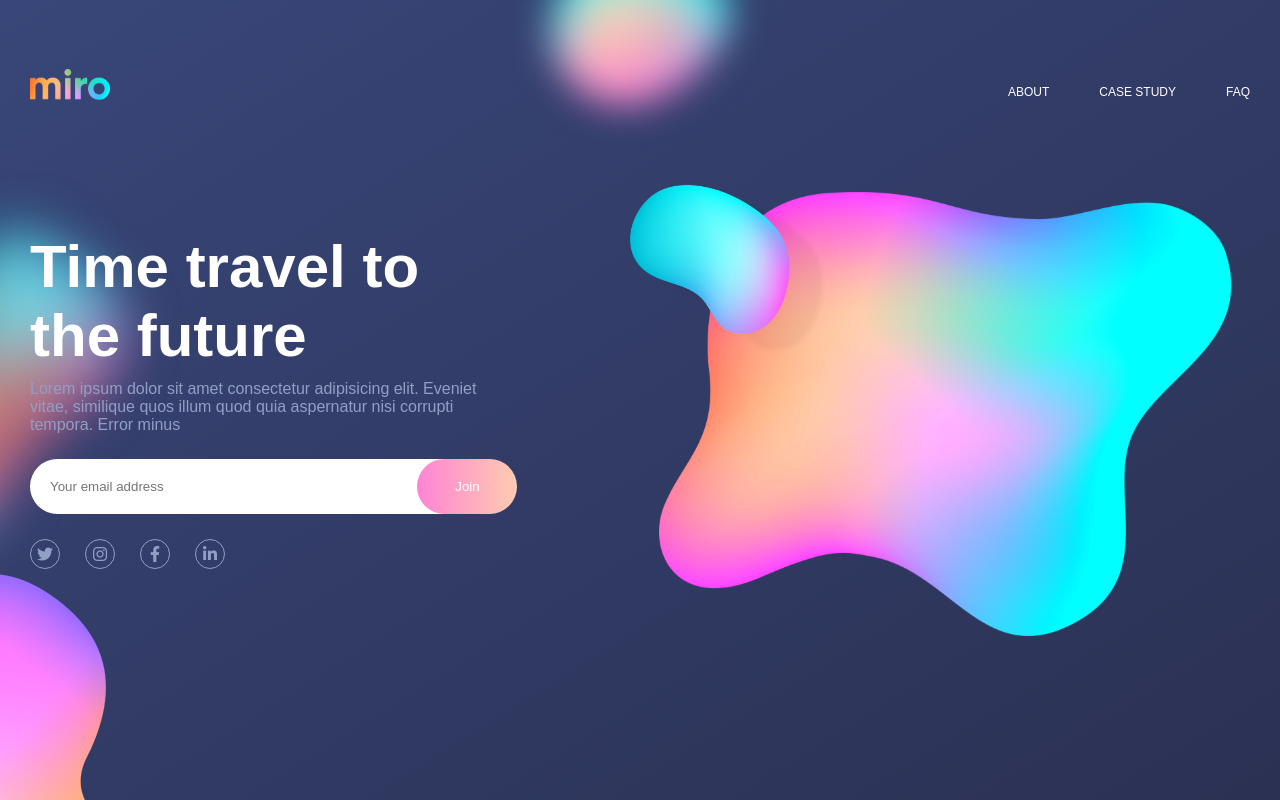
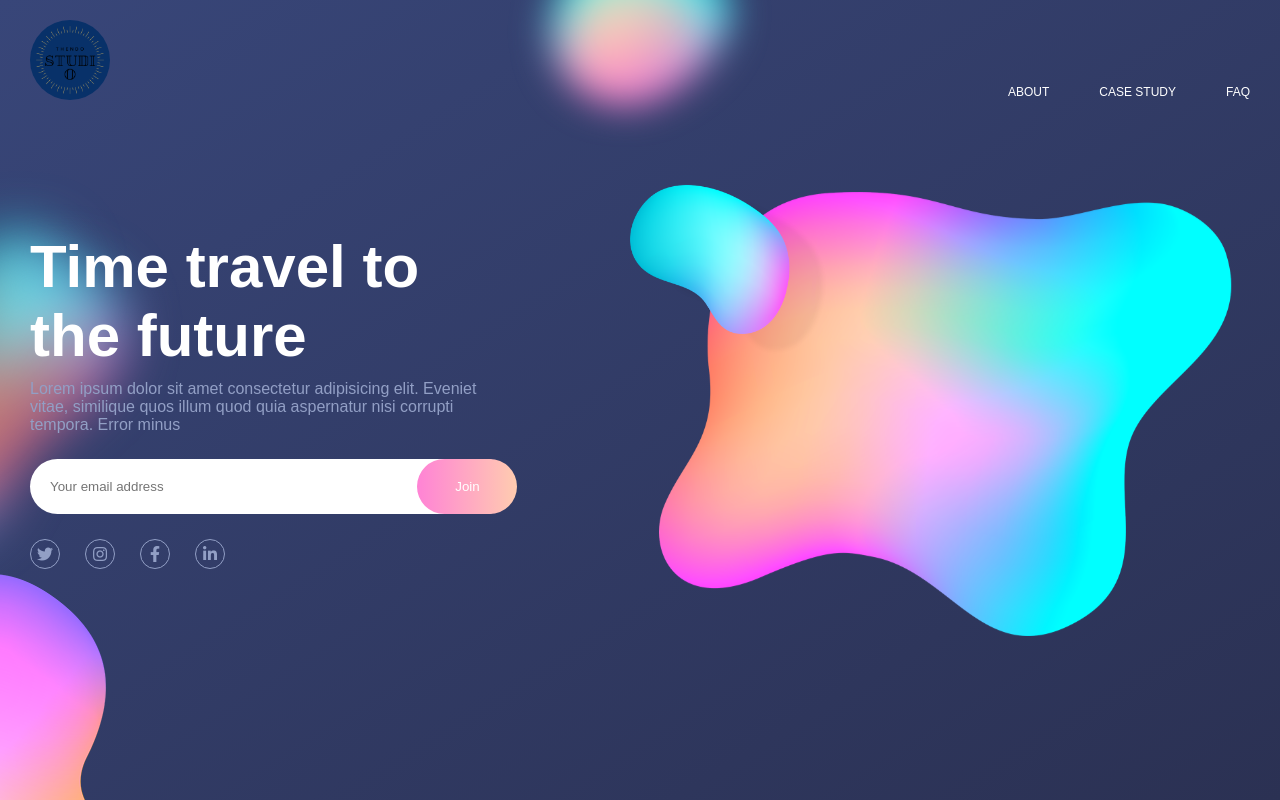
Before and after one commit to chamanoS/Website-Animations, a plain HTML site: page First_design/index.html in a window 1280 px wide. Drawn offline with Linux system fonts and the light colour scheme.

Commit message:
changing logo

```diff
--- a/First_design/index.html
+++ b/First_design/index.html
@@ -15,8 +15,8 @@
     <header>
         <div class="container">
             <nav class="nav">
-                <a href="../First_design/index.html" class="logo-box hue-shift">
-                    <img src="../First_design/images/logo.png" alt="" class="logo">
+                <a href="../First_design/index.html" class="logo-box">
+                    <img src="../First_design/images/Thendo.png" alt="" class="logo">
                 </a>
                 <ul class="nav-list">
                     <li class="nav-item">
--- a/First_design/style.css
+++ b/First_design/style.css
@@ -60,6 +60,7 @@ nav{
 .logo{
     display: block;
     width: 8rem;
+    border-radius: 50%;
 }
 
 .landing-page{
```
Also changed, not shown: First_design/images/Thendo.png (added), First_design/images/studio.png (added).
